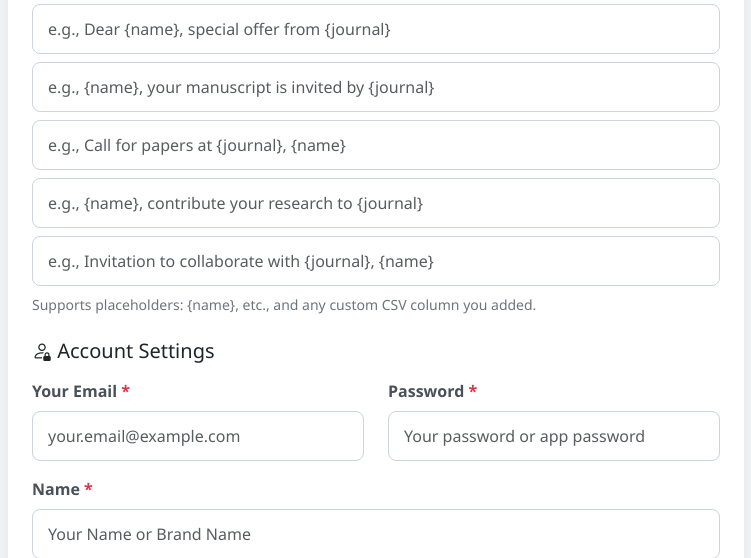
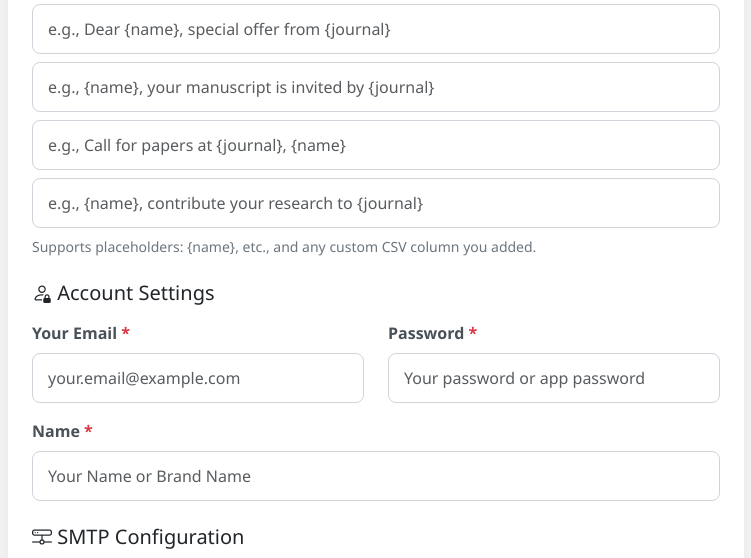
Before and after one commit to arupa444/web-scraping-info-of-authors-though-API-to-automate-the-mailing, a FastAPI app: page / in a window 1280 px wide. Shown: the part 834-1392 px from the top of the page, without its empty margins (264-1015 px from the left). Run offline with FastAPI, Linux system fonts and the light colour scheme.

Commit message:
Update upload_form.html

```diff
--- a/templates/upload_form.html
+++ b/templates/upload_form.html
@@ -51,23 +51,19 @@ that gonna run without, you can directly use the company <b>LAN</b>{% endblock %
 
                             <!-- Subject 2 -->
                             <input type="text" class="form-control mb-2" id="subjectForEmail2" name="subjectForEmail"
-                                required placeholder="e.g., Dear {name}, special offer from {journal}">
+                                placeholder="e.g., Dear {name}, special offer from {journal}">
 
                             <!-- Subject 3 -->
                             <input type="text" class="form-control mb-2" id="subjectForEmail3" name="subjectForEmail"
-                                required placeholder="e.g., {name}, your manuscript is invited by {journal}">
+                                placeholder="e.g., {name}, your manuscript is invited by {journal}">
 
                             <!-- Subject 4 -->
                             <input type="text" class="form-control mb-2" id="subjectForEmail4" name="subjectForEmail"
-                                required placeholder="e.g., Call for papers at {journal}, {name}">
+                                placeholder="e.g., Call for papers at {journal}, {name}">
 
                             <!-- Subject 5 -->
                             <input type="text" class="form-control mb-2" id="subjectForEmail5" name="subjectForEmail"
-                                required placeholder="e.g., {name}, contribute your research to {journal}">
-
-                            <!-- Subject 6 -->
-                            <input type="text" class="form-control mb-2" id="subjectForEmail6" name="subjectForEmail"
-                                required placeholder="e.g., Invitation to collaborate with {journal}, {name}">
+                                placeholder="e.g., {name}, contribute your research to {journal}">
 
                             <div class="form-text">
                                 Supports placeholders: {name}, etc., and any custom CSV column you added.
```
